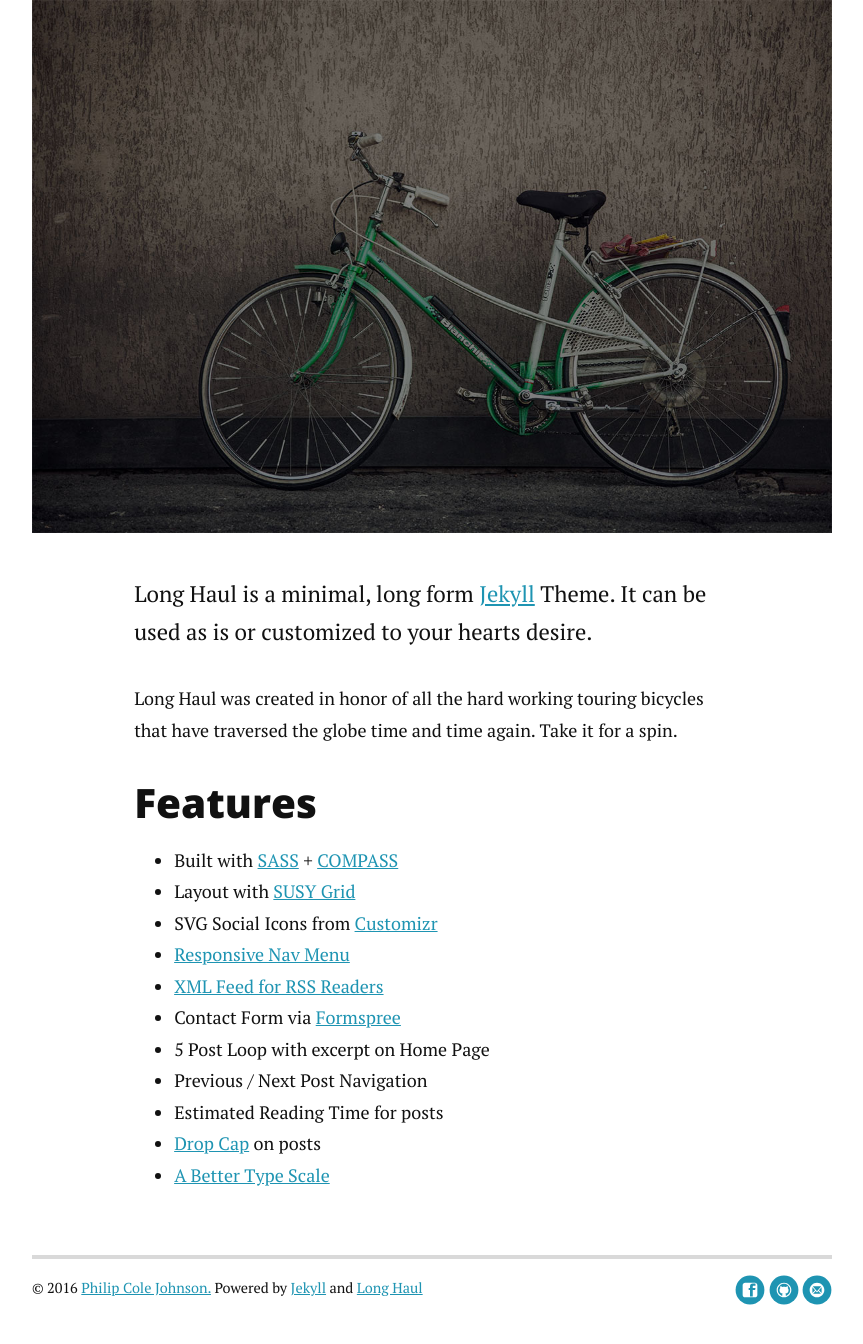
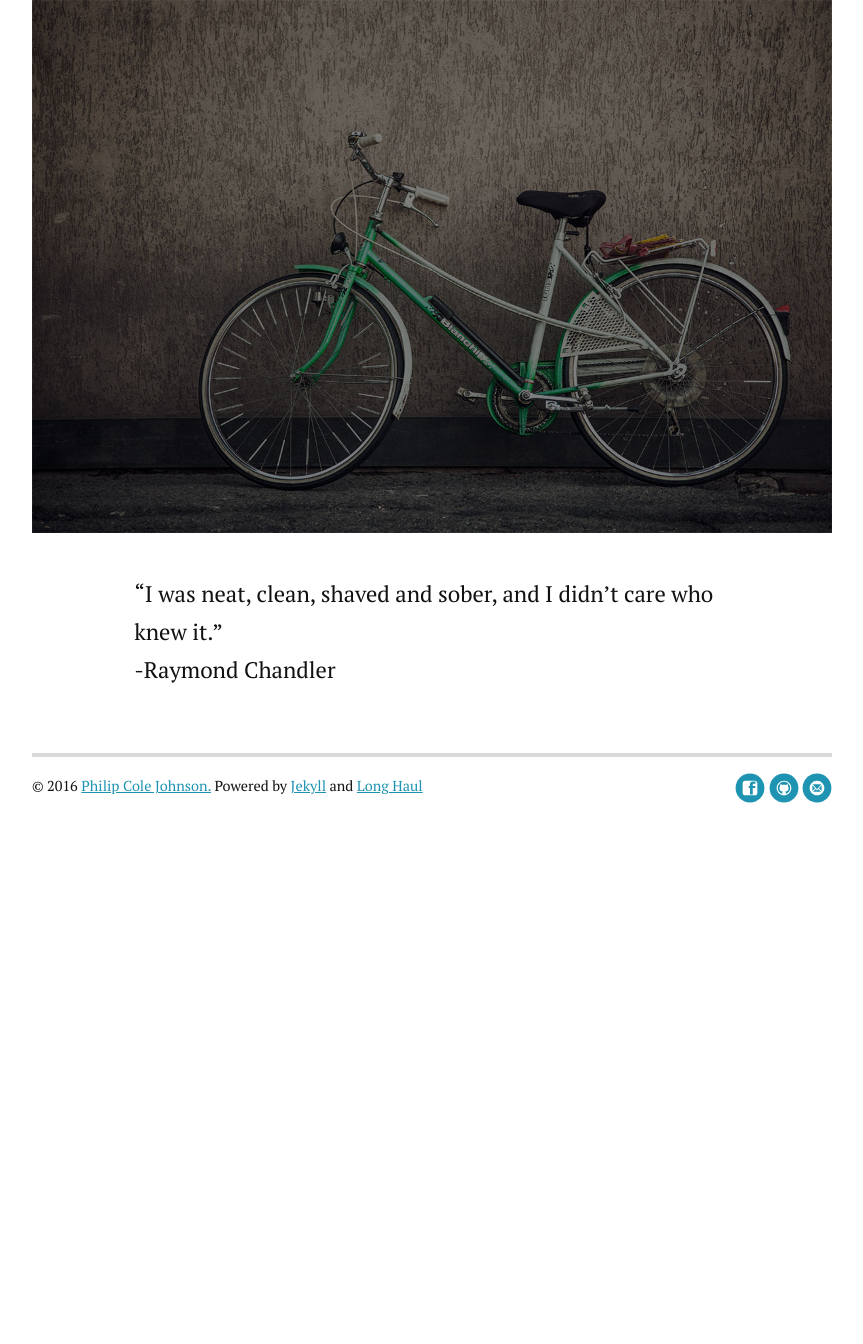
Before and after one commit to philipcolejohnson/philipcolejohnson.github.io, a Jekyll site: the page built from about.md, in a window 1280 px wide and 1400 px high, scrolled down 421 px. Shown: the top 1344 px of the window, without its empty margins (208-1071 px from the left). Built offline with Jekyll 4.4.1, drawn with Linux system fonts in a browser that asks for light colours; nearby versions of some CDN libraries; after the commit the page ends 1319 px from its top, so only the background shows below that.

Commit message:
Changes about and contact pages so that they aren't examples

```diff
--- a/about.md
+++ b/about.md
@@ -6,20 +6,6 @@ title: About Philip Cole Johnson
 <div class="post">
 	<h1 class="pageTitle">About Philip</h1>
 	<img src="{{ '/assets/img/touring.jpg' | prepend: site.baseurl }}" alt="">
-	<p class="intro">Long Haul is a minimal, long form <a href="http://jekyllrb.com">Jekyll</a> Theme. It can be used as is or customized to your hearts desire.</p>
-	<p>Long Haul was created in honor of all the hard working touring bicycles that have traversed the globe time and time again. Take it for a spin.</p>
-	<h2>Features</h2>
-	<ul>
-		<li>Built with <a href="http://sass-lang.com/">SASS</a> + <a href="http://compass-style.org/">COMPASS</a></li>
-  		<li>Layout with <a href="http://susy.oddbird.net/">SUSY Grid</a></li>
-  		<li>SVG Social Icons from <a href="http://customizr.net/icons/">Customizr</a></li>
-  		<li><a href="http://responsive-nav.com/">Responsive Nav Menu</a></li>
-  		<li><a href="https://github.com/snaptortoise/jekyll-rss-feeds">XML Feed for RSS Readers</a></li>
-  		<li>Contact Form via <a href="http://formspree.io/">Formspree</a></li>
-      <li>5 Post Loop with excerpt on Home Page</li>
-  		<li>Previous / Next Post Navigation</li>
-      <li>Estimated Reading Time for posts</li>
-  		<li><a href="https://github.com/adobe-webplatform/dropcap.js">Drop Cap</a> on posts</li>
-  		<li><a href="http://typecast.com/blog/a-more-modern-scale-for-web-typography">A Better Type Scale</a></li>
-  	</ul>
+	<p class="intro"><q>I was neat, clean, shaved and sober, and I didn’t care who knew it.</q><br>
+  -Raymond Chandler</p>
 </div>
```
Also changed, not shown: contact.md (+4 -3 lines).
